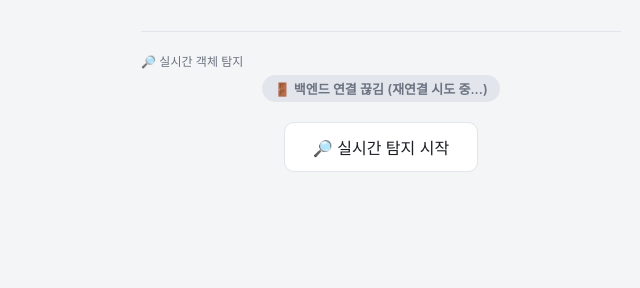
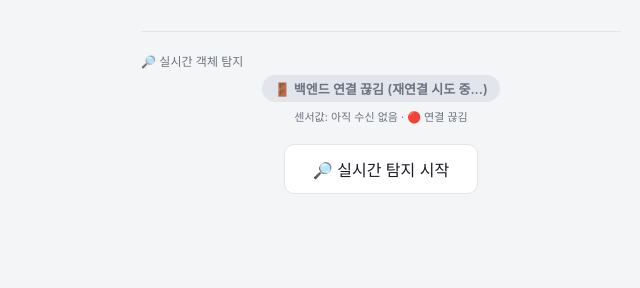
Before and after one commit to code-hxex/SmartKitchen-peak, a Flask app: page / in a window 1280 px wide. Shown: the part 1077-1365 px from the top of the page, without its empty margins (259-899 px from the left). Before the commit the page ends 1249 px from the top, so only its background shows below. Run offline with Flask 3, Linux system fonts and the light colour scheme; parts of the project's set-up code (start-up, migrations or seed data) failed here and were passed over.

Commit message:
리드 스위치 값에 따라 개폐여부 판별 및 실시간 탐지 기능 동기화
Co-Authored-By: Claude Sonnet 5 <noreply@anthropic.com>

```diff
--- a/server/templates/index.html
+++ b/server/templates/index.html
@@ -171,6 +171,7 @@
   <div id="detectSection">
     <div class="section-label" style="margin-top:0;">🔎 실시간 객체 탐지</div>
     <div><span id="doorStatus" class="door-badge unknown">🚪 문 상태 확인 중...</span></div>
+    <div id="doorRaw" style="font-size:11px;color:var(--muted);margin:2px 0 4px;">센서값: -</div>
     <button id="detectBtn" class="secondary" onclick="toggleDetect()">🔎 실시간 탐지 시작</button>
     <div id="detectStatus"></div>
 
@@ -349,6 +350,44 @@ async function answerConfirm(add) {
 const BACKEND_URL = "{{ backend_url }}";
 let lastDoorOpen = null; // 아직 한 번도 못 받아온 상태
 
+// 디버그용 상태: 마지막으로 받은 원시 데이터, 이 브라우저가 그걸 받은 시각(로컬),
+// SSE 연결 자체가 살아있는지 여부. is_open이 안 바뀌면 서버는 새 이벤트를 안 보내므로
+// (하드웨어가 변화가 있을 때만 POST함) "마지막 수신"은 실제 이벤트 시각에 고정된 채로
+// 두고, 그 대신 "몇 초 전" 부분만 매초 갱신해서 화면이 살아있는지/멎었는지 구분한다.
+let doorLastData = null;
+let doorLastReceivedAt = null;
+let sseConnected = false;
+
+function fmtTime(iso) {
+  if (!iso) return '-';
+  try {
+    const d = new Date(iso.endsWith('Z') ? iso : iso + 'Z');
+    return d.toLocaleTimeString('ko-KR', { hour: '2-digit', minute: '2-digit', second: '2-digit' });
+  } catch (e) { return iso; }
+}
+
+function renderDoorRaw() {
+  const el = document.getElementById('doorRaw');
+  const connTxt = sseConnected ? '🟢 실시간 연결됨' : '🔴 연결 끊김';
+  if (!doorLastData || !doorLastReceivedAt) {
+    el.textContent = `센서값: 아직 수신 없음 · ${connTxt}`;
+    return;
+  }
+  const secAgo = Math.max(0, Math.floor((Date.now() - doorLastReceivedAt.getTime()) / 1000));
+  el.textContent =
+    `센서값: is_open=${String(doorLastData.is_open)} · device_id=${doorLastData.device_id ?? '-'} · ` +
+    `마지막 수신 ${fmtTime(doorLastData.updated_at)} (${secAgo}초 전) · ${connTxt}`;
+}
+setInterval(renderDoorRaw, 1000); // 새 이벤트가 없어도 "N초 전"이 계속 흐르게
+
+// 브라우저는 탭이 백그라운드(다른 탭/창으로 전환, 화면 잠금 등)에 있으면 배터리
+// 절약을 위해 setInterval을 늦추거나 완전히 멈춘다. 그동안 "N초 전"이 그대로
+// 멈춰 보일 수 있는데, 탭이 다시 보이는 순간 즉시 한 번 다시 계산해서 밀린 시간을
+// 바로 따라잡는다 (절대 시각 기준 계산이라 멈춰 있던 동안의 실제 경과 시간이 그대로 반영됨).
+document.addEventListener('visibilitychange', () => {
+  if (!document.hidden) renderDoorRaw();
+});
+
 function applyDoorState(data) {
   const badge = document.getElementById('doorStatus');
   if (data.is_open === true) {
@@ -362,6 +401,10 @@ function applyDoorState(data) {
     badge.className = 'door-badge unknown';
   }
 
+  doorLastData = data;
+  doorLastReceivedAt = new Date();
+  renderDoorRaw();
+
   // 문이 "막" 열렸을 때만 자동 시작, "막" 닫혔을 때만 자동 중지 (수동 조작과 충돌 방지)
   if (data.is_open === true && lastDoorOpen !== true && !detecting) {
     toggleDetect();
@@ -373,6 +416,7 @@ function applyDoorState(data) {
 
 function connectDoorStream() {
   const es = new EventSource(BACKEND_URL + '/api/door/stream');
+  es.onopen = () => { sseConnected = true; renderDoorRaw(); };
   es.onmessage = (evt) => {
     try {
       applyDoorState(JSON.parse(evt.data));
@@ -380,9 +424,11 @@ function connectDoorStream() {
   };
   es.onerror = () => {
     // 연결이 끊기면 브라우저가 자동 재연결을 시도한다 - 그동안 상태만 표시.
+    sseConnected = false;
     const badge = document.getElementById('doorStatus');
     badge.textContent = '🚪 백엔드 연결 끊김 (재연결 시도 중...)';
     badge.className = 'door-badge unknown';
+    renderDoorRaw();
   };
 }
 
```
Also changed, not shown: 3 other files.
